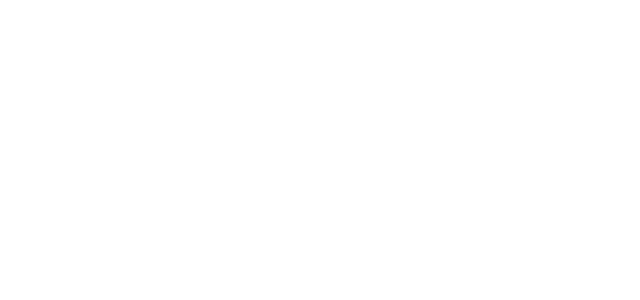
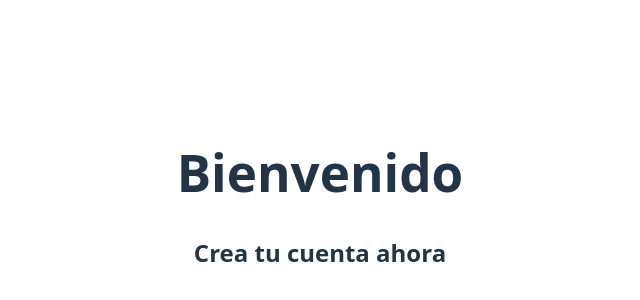
Before and after one commit to AlonsoOL/Splitzy, a React (Vite) app in the folder Frontend/Splitzy-Front/: page /register in a window 1280 px wide. Before the commit this address had no page. Shown: the part 200-500 px from the top of the page, without its empty margins (320-960 px from the left). Built offline with nearby package versions, Linux system fonts and the light colour scheme.

Commit message:
Añadir página register para empezarla

```diff
--- a/Frontend/Splitzy-Front/src/app/App.jsx
+++ b/Frontend/Splitzy-Front/src/app/App.jsx
@@ -1,7 +1,7 @@
 import { Routes, Route } from "react-router-dom";
 import './App.css'
 import Login from "./login/login.jsx";
-
+import Register from "./register/register.jsx"
 
 function Home(){
   return (
@@ -17,6 +17,7 @@ function App() {
         <Routes>
           <Route path="/" element={<Home />} />
           <Route path="/login" element={<Login />} />
+          <Route path="/register" element={<Register />}/>
         </Routes>
       </div>
   )
--- /dev/null
+++ b/Frontend/Splitzy-Front/src/app/register/register.jsx
@@ -0,0 +1,12 @@
+function Register(){
+    return (
+        <>
+            <div>
+                <h1>Bienvenido</h1>
+                <h2>Crea tu cuenta ahora</h2>
+            </div>
+        </>
+    )
+}
+
+export default Register;
```
